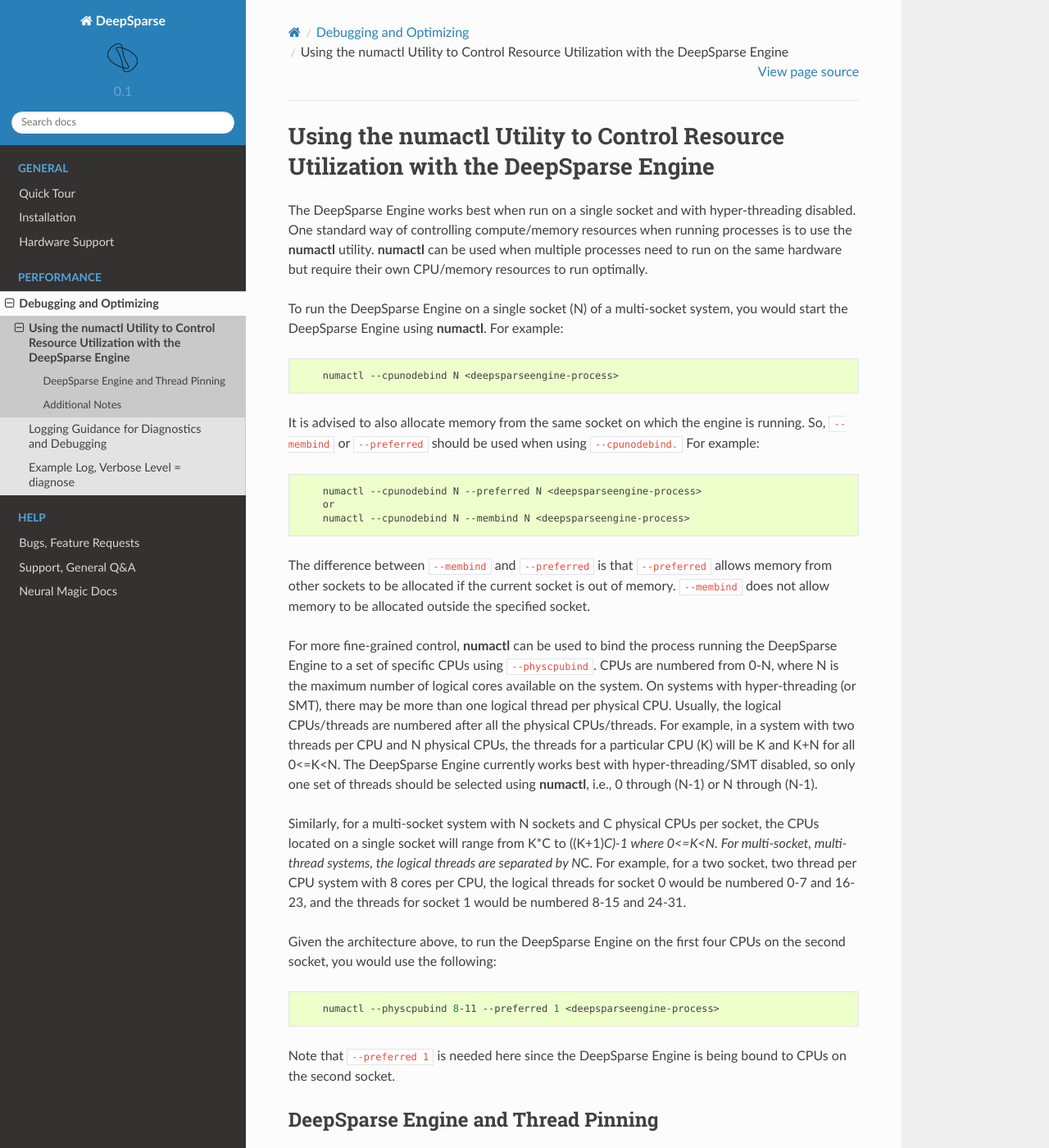
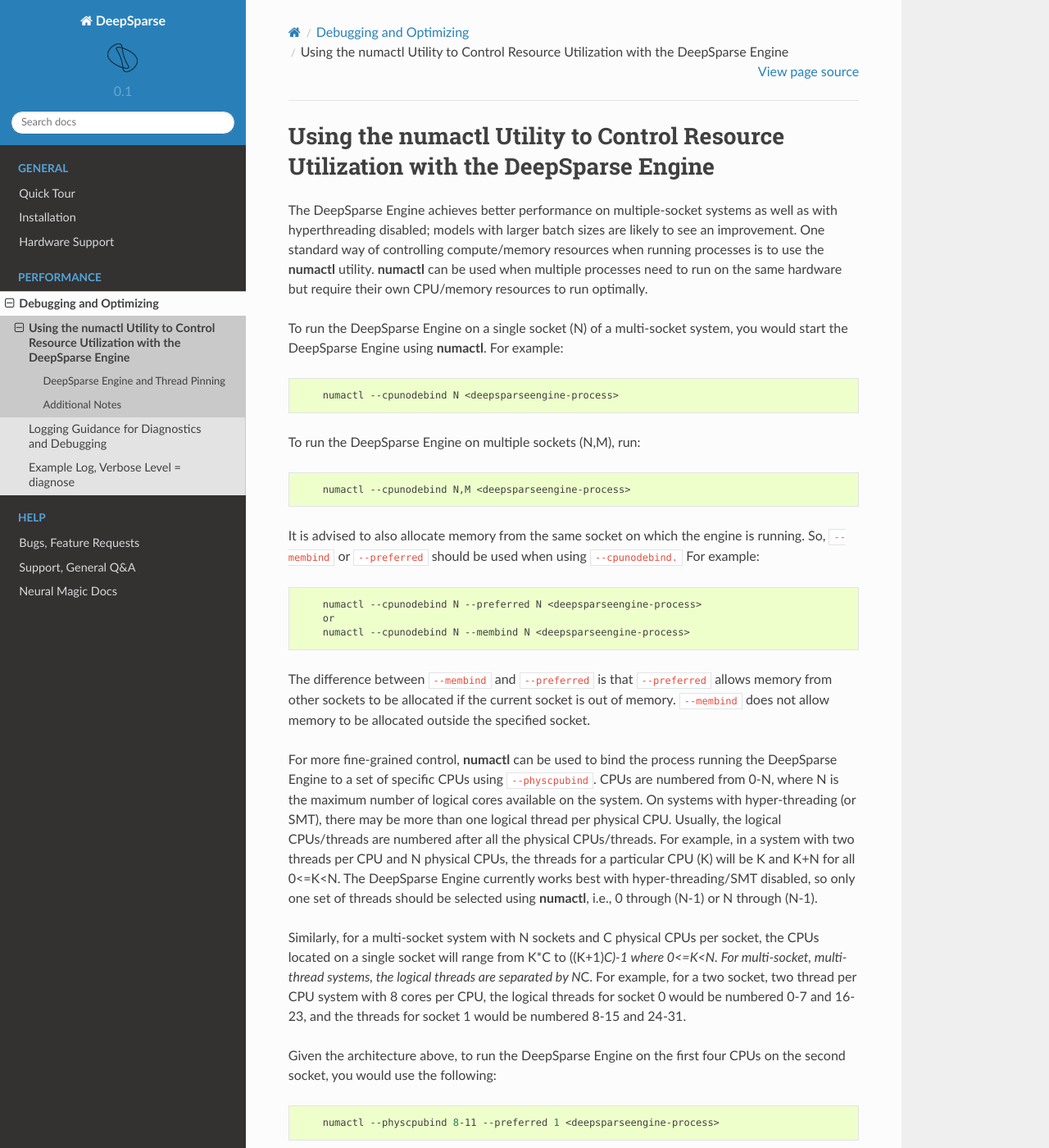
Before and after one commit to neuralmagic/deepsparse, a Sphinx documentation site: the page built from docs/source/debugging-optimizing/numactl-utility.md, in a window 1280 px wide and 1400 px high. Shown: the whole window at 82% size. Built offline with Sphinx 7.4.7 and the Read the Docs theme 2.0.0, drawn with Linux system fonts in a browser that asks for light colours; pages that are not in the unit, such as notebooks, are missing from menus; some of the changed text lies outside the part shown.

Commit message:
Update numactl-utility.md
multi-socket re-write

````diff
--- a/docs/source/debugging-optimizing/numactl-utility.md
+++ b/docs/source/debugging-optimizing/numactl-utility.md
@@ -16,12 +16,18 @@
 
 # Using the numactl Utility to Control Resource Utilization with the DeepSparse Engine
 
-The DeepSparse Engine works best when run on a single socket and with hyper-threading disabled. One standard way of controlling compute/memory resources when running processes is to use the **numactl** utility. **numactl** can be used when multiple processes need to run on the same hardware but require their own CPU/memory resources to run optimally.
+The DeepSparse Engine achieves better performance on multiple-socket systems as well as with hyperthreading disabled; models with larger batch sizes are likely to see an improvement. One standard way of controlling compute/memory resources when running processes is to use the **numactl** utility. **numactl** can be used when multiple processes need to run on the same hardware but require their own CPU/memory resources to run optimally.
 
 To run the DeepSparse Engine on a single socket (N) of a multi-socket system, you would start the DeepSparse Engine using **numactl**. For example:
 
 ```bash
     numactl --cpunodebind N <deepsparseengine-process>
+```
+
+To run the DeepSparse Engine on multiple sockets (N,M), run:
+
+```bash
+    numactl --cpunodebind N,M <deepsparseengine-process>
 ```
 
 It is advised to also allocate memory from the same socket on which the engine is running. So, `--membind` or `--preferred` should be used when using `--cpunodebind.` For example:
@@ -44,7 +50,10 @@
     numactl --physcpubind 8-11 --preferred 1 <deepsparseengine-process>
 ```
 
-Note that `--preferred 1` is needed here since the DeepSparse Engine is being bound to CPUs on the second socket.
+Appending `--preferred 1` is needed here since the DeepSparse Engine is being bound to CPUs on the second socket.
+
+Note that using more than two sockets may not offer improvements over two sockets; if you have options, try different scenarios to see which setup is ideal for your use case. For batch size considerations, use an amount that is evenly divisible by the number of sockets you intend to use.
+
 
 ## DeepSparse Engine and Thread Pinning
 
@@ -59,8 +68,6 @@
 ```
 
 `NM_BIND_THREADS_TO_CORES` should be used with care since it forces the DeepSparse Engine to run on only the threads it has been allocated at startup. If any other process ends up running on the same threads, it could result in a major degradation of performance.
-
-When using server mode with multiple engines, it is advisable to keep thread pinning disabled.
 
 **Note:** The threads-to-cores mappings described above are specific to Intel only. AMD has a different mapping. For AMD, all the threads for a single core are consecutive, i.e., if each core has two threads and there are N cores, the threads for a particular core K are 2*K and 2*K+1.  The mapping of cores to sockets is also straightforward, for a N socket system with C cores per socket, the cores for a particular socket S are numbered S*C to ((S+1)*C)-1.
 
````
